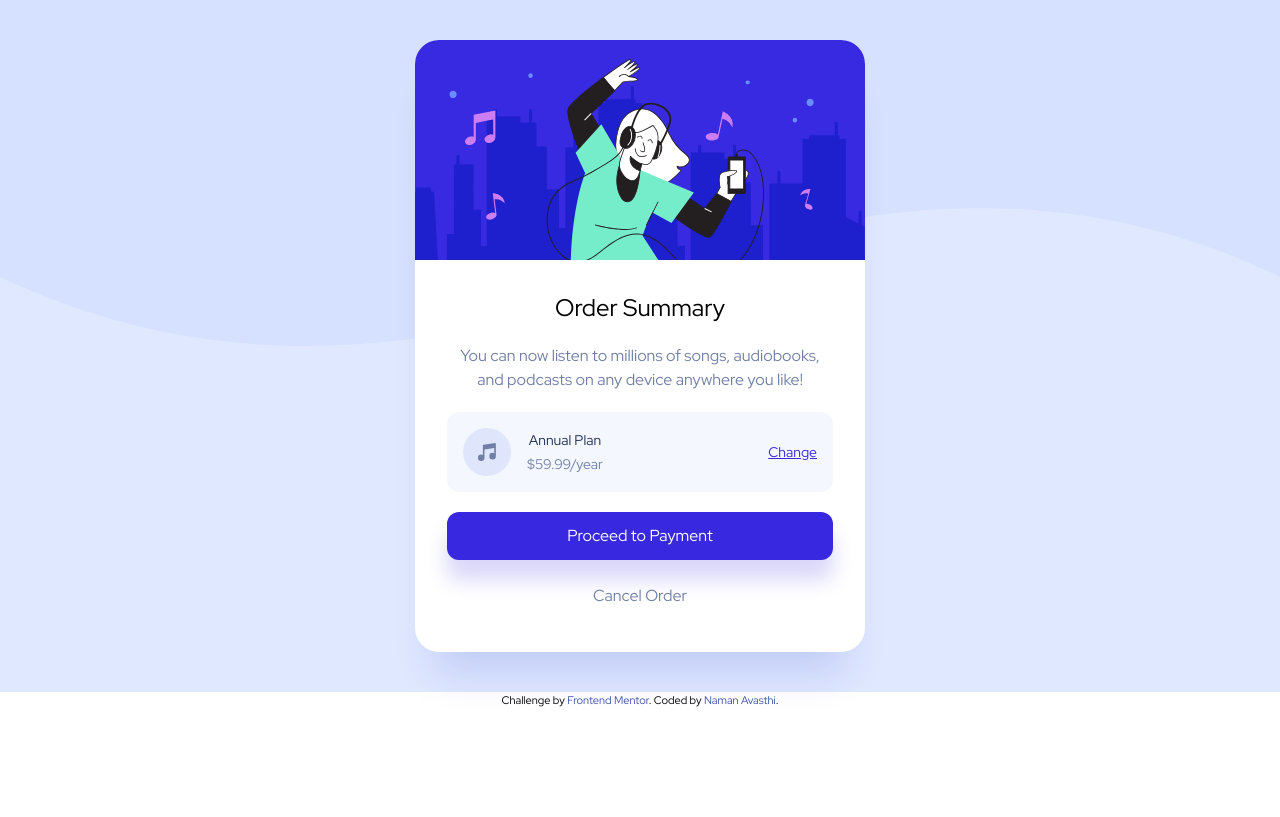
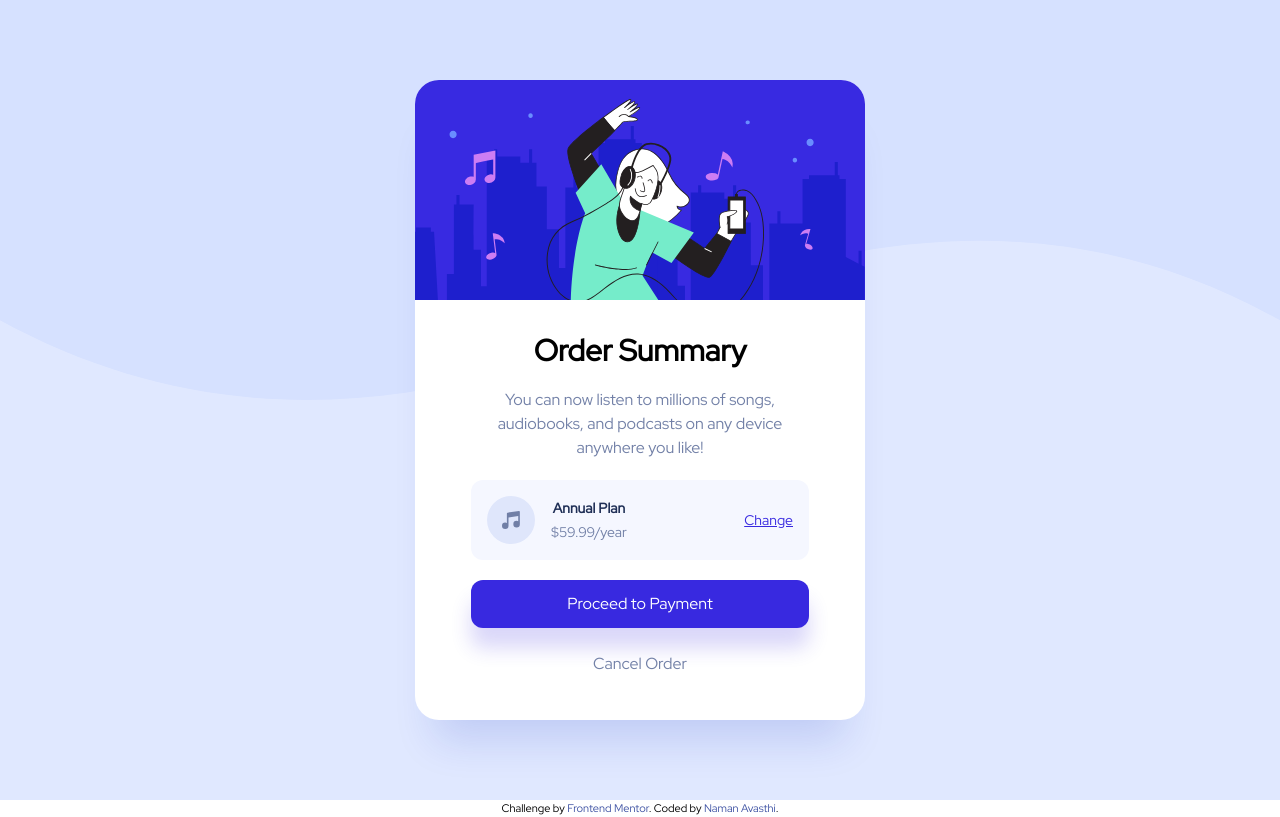
Before and after one commit to namanavasthi/frontend-mentor-1-order-summary-component, a React (Create React App) app: page / in a window 1280 px wide. Built offline with nearby package versions, Linux system fonts and the light colour scheme.

Commit message:
some fixes

```diff
--- a/src/App.js
+++ b/src/App.js
@@ -25,7 +25,7 @@ const App = () => {
 
   return (
     <div
-      className="flex justify-center bg-primary-pale py-10 px-5 bg-background"
+      className="flex justify-center bg-primary-pale py-20 px-5 bg-background"
       style={{
         backgroundImage: `url(${imageUrl})`,
         backgroundPosition: "center top",
@@ -36,7 +36,7 @@ const App = () => {
       <Card>
         <img src={hero} alt="Illustrative hero"></img>
         <Content>
-          <p className="text-2xl">Order Summary</p>
+          <h3 className="text-2xl md:text-3xl font-bold">Order Summary</h3>
           <p className="text-neutral-desaurated pt-5 text-base">
             You can now listen to millions of songs, audiobooks, and podcasts on any device anywhere you like!
           </p>
--- a/src/Content.jsx
+++ b/src/Content.jsx
@@ -1,5 +1,5 @@
 import React from "react";
 
 export const Content = ({ children }) => {
-  return <div className="flex flex-col p-8 text-center">{children}</div>;
+  return <div className="flex flex-col p-8 text-center md:px-14">{children}</div>;
 };
--- a/src/Music.jsx
+++ b/src/Music.jsx
@@ -7,7 +7,7 @@ export const Music = () => {
       <img src={icon} alt="music icon" />
       <div className="flex flex-row justify-between flex-1">
         <div className="flex flex-col pl-4 justify-around">
-          <span className="text-neutral-dark">Annual Plan</span>
+          <span className="text-neutral-dark font-bold">Annual Plan</span>
           <span className="text-neutral-desaurated">$59.99/year</span>
         </div>
         <button className="text-primary-bright underline focus:opacity-60">Change</button>
```
Also changed, not shown: 1 other file (tests, documents, lock files or other folders).
